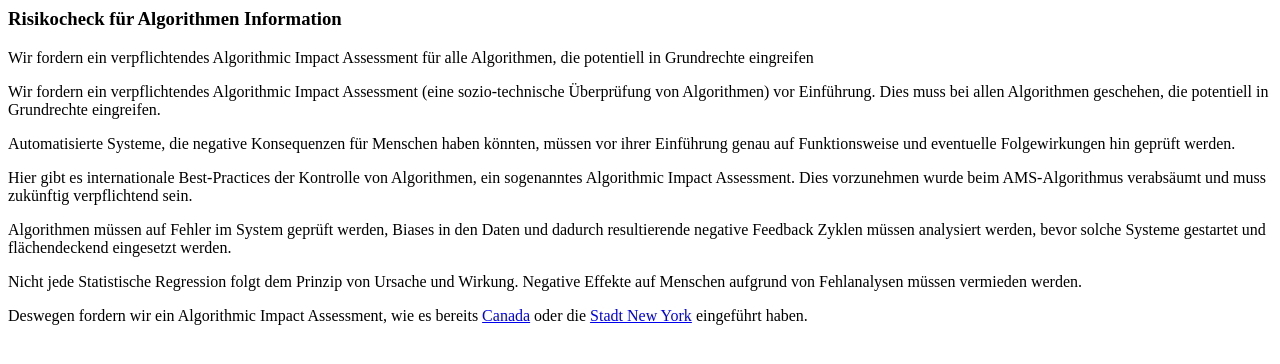
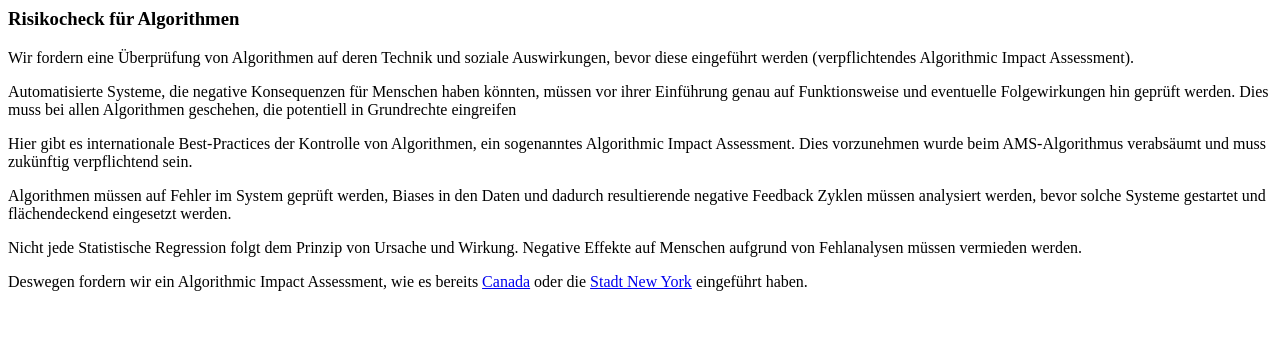
Before and after one commit to AKVorrat/amsalgorithmus.at, a Django app: template ams/templates/demands/risikocheck.html in a window 1280 px wide. Shown: the top 364 px of the page. Run offline with Django 3.2, Linux system fonts and the light colour scheme; the template is opened without the code that fills it, so the values that code supplies are empty.

Commit message:
Forderungen Updated
Die Forderungen (hoffentlich richtig) geupdatet

```diff
--- a/ams/templates/demands/optional.html
+++ b/ams/templates/demands/optional.html
@@ -1,5 +1,5 @@
 <div class="demand__title">
-  <h3>Algorithmus nur <strong>optional</strong></h3>
+  <h3>Nur <strong>freiwillige Teilnahme</strong> am Algorithmus</h3>
 </div>
 
 <div class="demand__summary">
--- a/ams/templates/demands/ressourcen.html
+++ b/ams/templates/demands/ressourcen.html
@@ -4,7 +4,7 @@
 
 <div class="demand__summary">
   <p>
-    Wer Geld sparen will investiert in Bildung
+    Wer Geld sparen will investiert in Bildung. Gerade jetzt braucht es einen Ausbau von Um- und Weiterbildungsmaßnahmen. Wer bei der Ausbildung kürzt erzeugt Langzeitarbeitslose.
   </p>
 </div>
 <div class="demand__detail">
--- a/ams/templates/demands/risikocheck.html
+++ b/ams/templates/demands/risikocheck.html
@@ -1,24 +1,15 @@
 <div class="demand__title">
-  <h3><strong>Risikocheck</strong> für Algorithmen Information</h3>
+  <h3><strong>Risikocheck</strong> für Algorithmen</h3>
 </div>
 
 <div class="demand__summary">
-  <p>Wir fordern ein verpflichtendes Algorithmic Impact Assessment für alle Algorithmen, die potentiell in Grundrechte
-  eingreifen</p>
+  <p>Wir fordern eine Überprüfung von Algorithmen auf deren Technik und soziale Auswirkungen, bevor diese eingeführt werden (verpflichtendes Algorithmic Impact Assessment). </p>
 </div>
 <div class="demand__detail">
   <p>
-    Wir fordern ein verpflichtendes Algorithmic Impact Assessment
-    (eine sozio-technische Überprüfung von Algorithmen) vor Einführung.
-    Dies muss bei allen Algorithmen geschehen, die potentiell in Grundrechte
-    eingreifen.
+    Automatisierte Systeme, die negative Konsequenzen für Menschen haben könnten, müssen vor ihrer Einführung genau auf Funktionsweise und eventuelle Folgewirkungen hin geprüft werden. Dies muss bei allen Algorithmen geschehen, die potentiell in Grundrechte eingreifen
   </p>
-  <p>
-    Automatisierte Systeme, die negative Konsequenzen für Menschen haben
-    könnten, müssen vor ihrer Einführung genau auf Funktionsweise und eventuelle
-    Folgewirkungen hin geprüft werden.
-  </p>
-  <p>
+   <p>
     Hier gibt es internationale Best-Practices der Kontrolle von Algorithmen,
     ein sogenanntes Algorithmic Impact Assessment. Dies vorzunehmen wurde beim
     AMS-Algorithmus verabsäumt und muss zukünftig verpflichtend sein.
--- a/ams/templates/demands/transparenz.html
+++ b/ams/templates/demands/transparenz.html
@@ -4,7 +4,7 @@
 
 <div class="demand__summary">
   <p>
-    Ich habe dafür gezahlt, nun möchte ich auch wissen was ich dafür bekomme
+    Projekte und Programme, die mit unser aller Geld gestartet werden müssen höchstmögliche Transparenz aufweisen, um evaluierbar zu sein.
   </p>
 </div>
 <div class="demand__detail">
```
